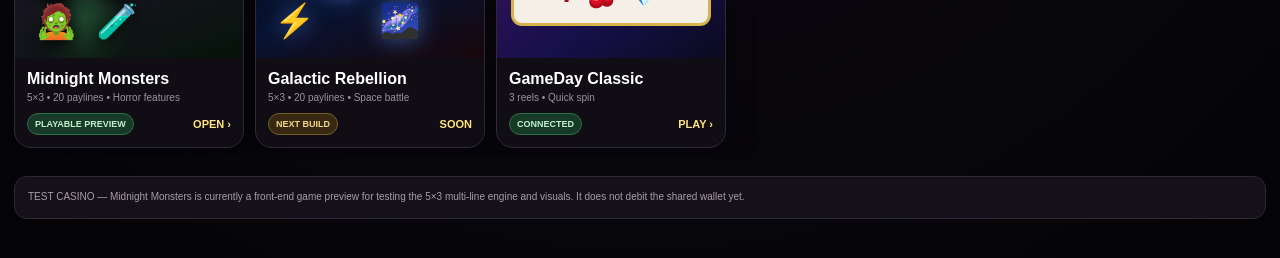
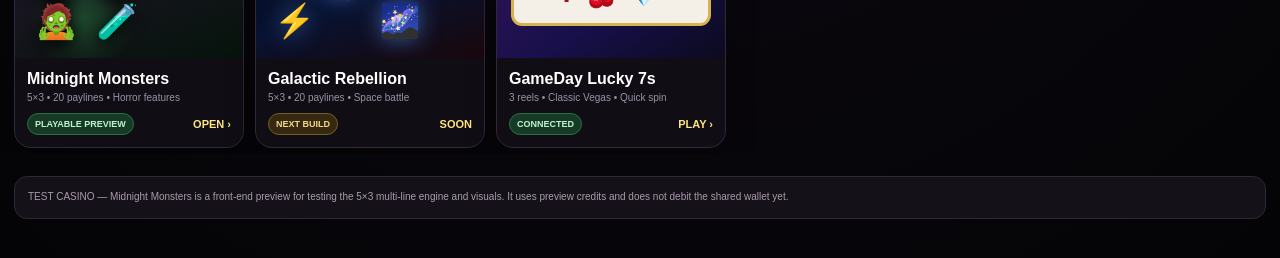
Before and after one commit to daddypaid/Game-day-sports, a plain HTML site: page gameday-slots-lobby.html in a window 1280 px wide. Shown: the part 394-652 px from the top of the page. Drawn offline with Linux system fonts and the light colour scheme.

Commit message:
Rename classic slot to GameDay Lucky 7s

```diff
--- a/gameday-slots-lobby.html
+++ b/gameday-slots-lobby.html
@@ -15,8 +15,8 @@
 <section class="section"><div class="section-head"><h3>Featured Slots</h3><span>Swipe to browse</span></div><div class="row">
 <a class="game" href="gameday-midnight-monsters.html"><div class="art monsters"></div><div class="info"><div class="title">Midnight Monsters</div><div class="meta">5×3 • 20 paylines • Horror features</div><div class="foot"><span class="pill">PLAYABLE PREVIEW</span><span class="play">OPEN ›</span></div></div></a>
 <a class="game" href="#"><div class="art galactic"></div><div class="info"><div class="title">Galactic Rebellion</div><div class="meta">5×3 • 20 paylines • Space battle</div><div class="foot"><span class="pill dev">NEXT BUILD</span><span class="play">SOON</span></div></div></a>
-<a class="game" href="gameday-slots.html"><div class="art classic"></div><div class="info"><div class="title">GameDay Classic</div><div class="meta">3 reels • Quick spin</div><div class="foot"><span class="pill">CONNECTED</span><span class="play">PLAY ›</span></div></div></a>
+<a class="game" href="gameday-slots.html"><div class="art classic"></div><div class="info"><div class="title">GameDay Lucky 7s</div><div class="meta">3 reels • Classic Vegas • Quick spin</div><div class="foot"><span class="pill">CONNECTED</span><span class="play">PLAY ›</span></div></div></a>
 </div></section>
-<div class="note">TEST CASINO — Midnight Monsters is currently a front-end game preview for testing the 5×3 multi-line engine and visuals. It does not debit the shared wallet yet.</div>
+<div class="note">TEST CASINO — Midnight Monsters is a front-end preview for testing the 5×3 multi-line engine and visuals. It uses preview credits and does not debit the shared wallet yet.</div>
 <script src="gameday-app.js" defer></script>
 </body></html>
```
